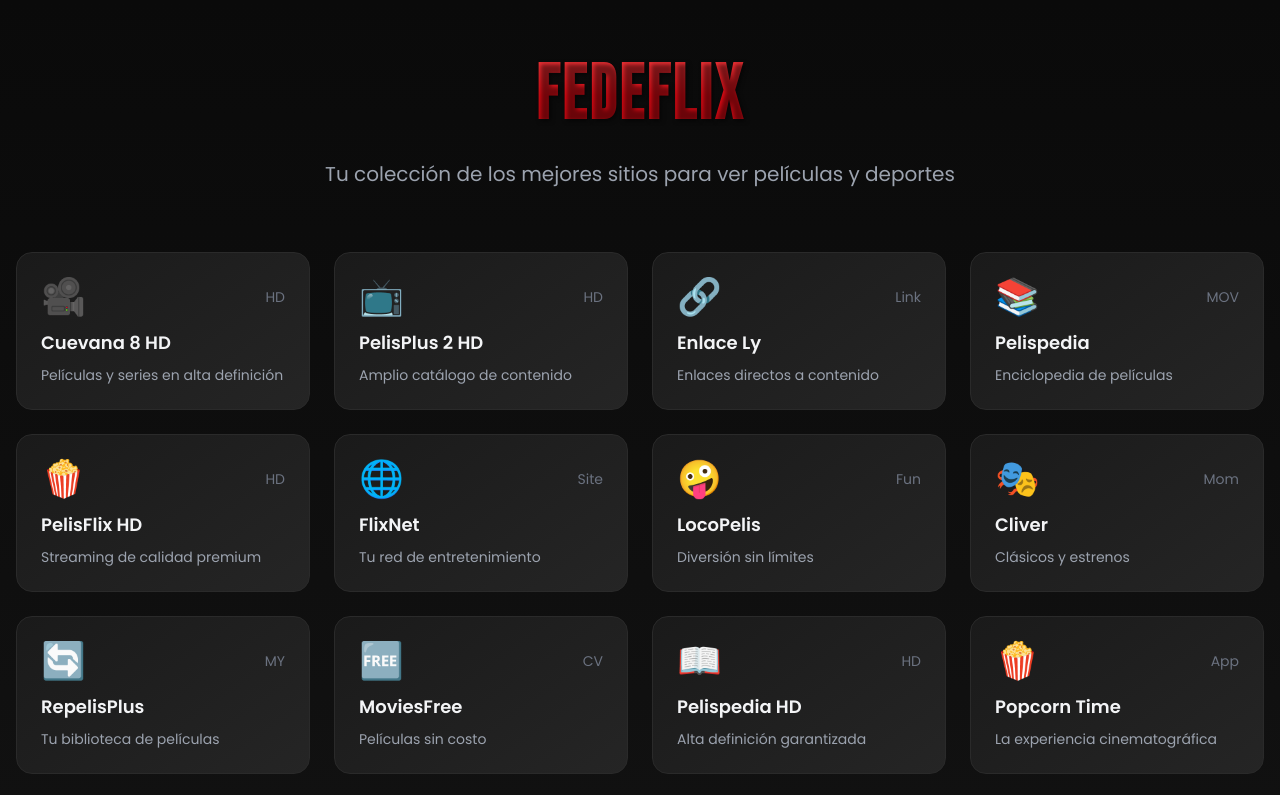
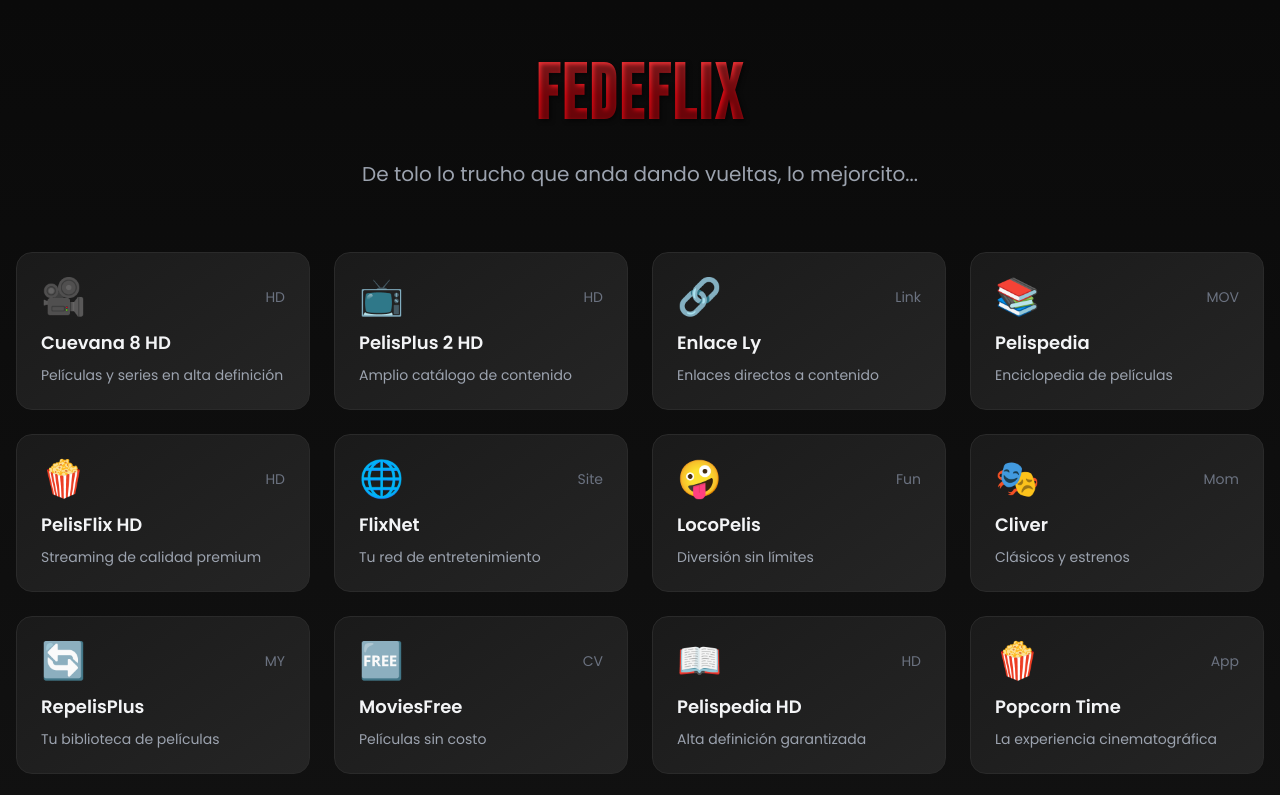
Before and after one commit to hugopepe326/Movietruch, a plain HTML site: page index.html in a window 1280 px wide. Shown: the top 795 px of the page. Drawn offline with nearby package versions, Linux system fonts and the light colour scheme.

Commit message:
Add files via upload

```diff
--- a/index.html
+++ b/index.html
@@ -174,7 +174,7 @@
         <header class="text-center mb-8 sm:mb-12 md:mb-16">
             <div class="fedeflix-logo mb-3 sm:mb-4">FEDEFLIX</div>
             <p class="text-base sm:text-lg md:text-xl text-gray-400 max-w-2xl mx-auto px-2 sm:px-0">
-                Tu colección de los mejores sitios para ver películas y deportes
+                De tolo lo trucho que anda dando vueltas, lo mejorcito...
             </p>
         </header>
 
```
